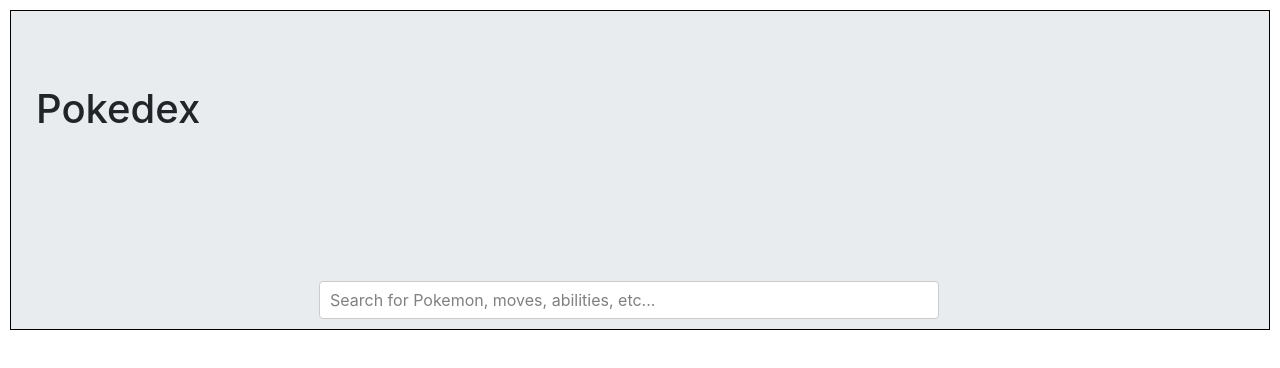
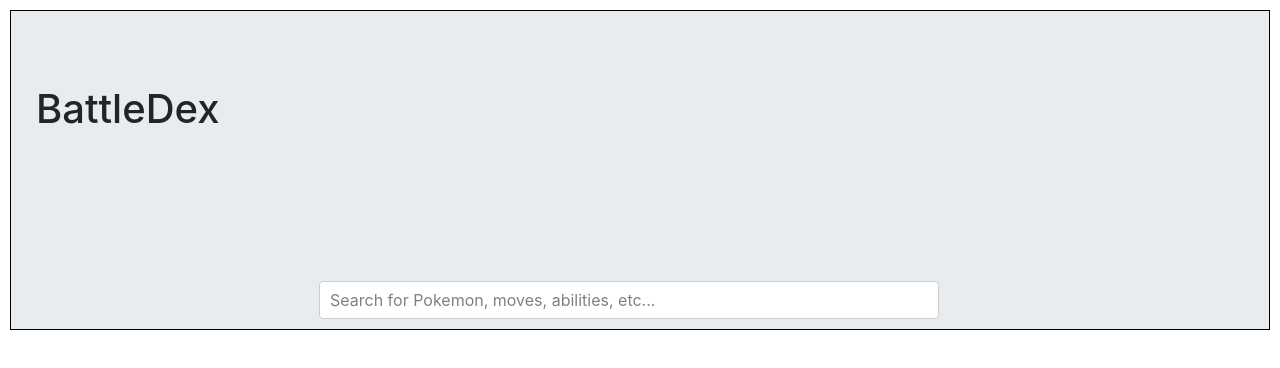
Before and after one commit to adolfogarcia/BattleDex-2.0, a React (Create React App) app: page / in a window 1280 px wide. Shown: the top 368 px of the page. Built offline with nearby package versions, Linux system fonts and the light colour scheme.

Commit message:
began apollo implementation

```diff
--- a/src/components/App.js
+++ b/src/components/App.js
@@ -3,6 +3,12 @@
 import 'bootstrap/dist/css/bootstrap.min.css';
 import LoadingPage from './LoadingPage';
 import HomePage from './HomePage';
+import { ApolloProvider } from '@apollo/react-hooks';
+import ApolloClient from 'apollo-boost';
+
+const client = new ApolloClient({
+  uri: 'http://localhost:4000/',
+});
 
 class App extends React.Component {
   constructor(){
@@ -24,12 +30,14 @@
   }
 
   render(){
-    //let Page = this.state.loading? LoadingPage : PokedexPage;
+    let Page = this.state.loading? LoadingPage : HomePage;
 
     return (
-    <div className="App">
-      <HomePage/>
-    </div>
+      <ApolloProvider client={client}>
+        <div className="App">
+          <Page/>
+        </div>
+      </ApolloProvider>
   );}
 }
 
--- a/src/components/HomePage.js
+++ b/src/components/HomePage.js
@@ -12,7 +12,7 @@
     return (
         <Jumbotron fluid style={{ height: "40vh", margin: "10px", border: "1px solid black",position: "relative"}}>
             <Container fluid>
-                <h1 style={{textAlign:"left", padding: "10px"}}>Pokedex</h1>
+                <h1 style={{textAlign:"left", padding: "10px"}}>BattleDex</h1>
             </Container>
             <HomeSearchBar/>
         </Jumbotron>
```
